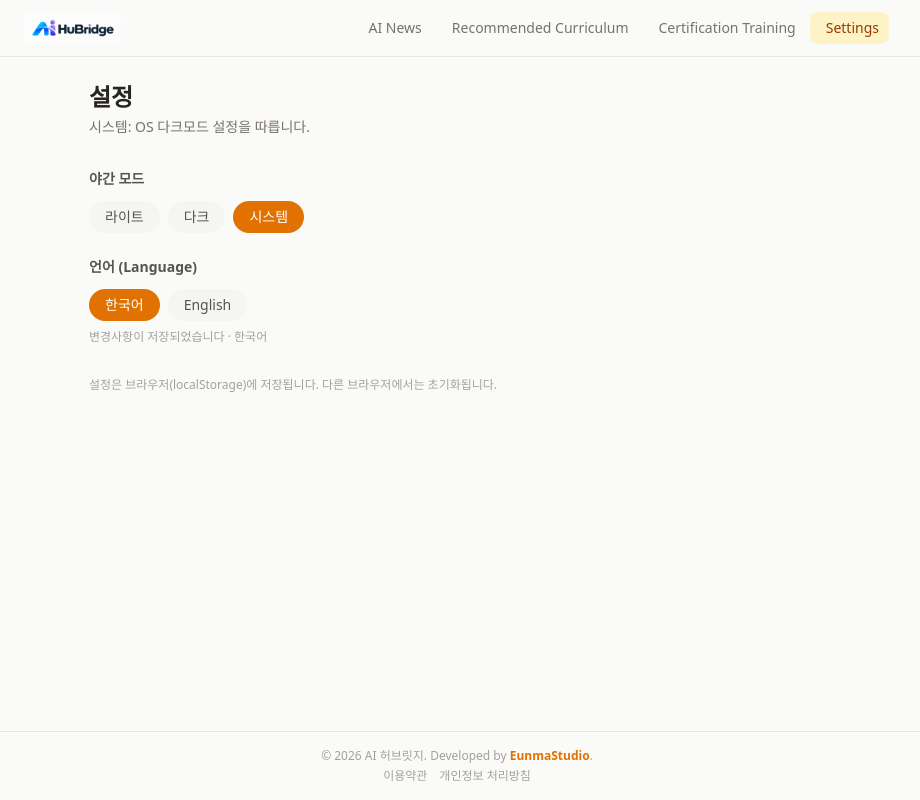
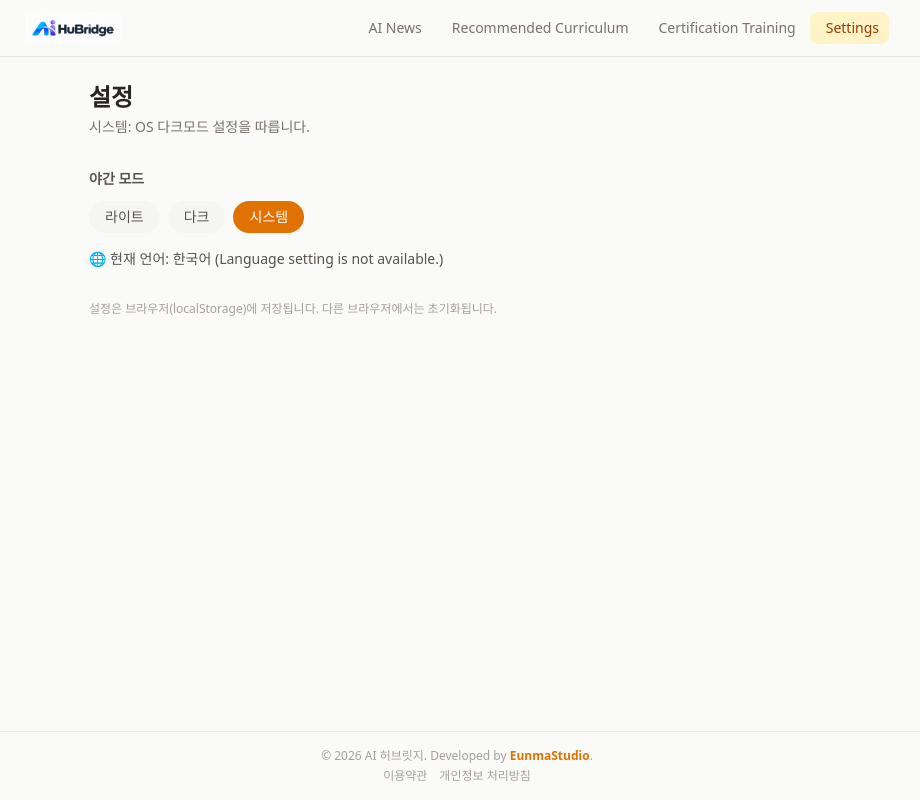
Before and after one commit to Oh-JunTaek/AIHuBridge, a React (Vite) app: page /settings in a window 1280 px wide. Shown: the whole page, without its empty margins (183-1103 px from the left). Built offline with nearby package versions, Linux system fonts and the light colour scheme; a web font is replaced by a local one.

Commit message:
refactor: Korean-only; remove language toggle UI and LANGUAGES array

```diff
--- a/src/lib/i18n.ts
+++ b/src/lib/i18n.ts
@@ -1,11 +1,9 @@
 import { useUser } from './user';
 
-export type Lang = 'ko' | 'en';
+export type Lang = 'ko';  // 한국어 전용 (영어 지원 제거)
 
-export const LANGUAGES: { value: Lang; label: { ko: string; en: string } }[] = [
-  { value: 'ko', label: { ko: '한국어', en: 'Korean' } },
-  { value: 'en', label: { ko: '영어', en: 'English' } },
-];
+// 언어 고정 (한국어 전용)
+export const LANG = { value: 'ko' as Lang, label: '한국어' } as const;
 
 export const THEMES = ['light', 'dark', 'system'] as const;
 export type Theme = (typeof THEMES)[number];
--- a/src/pages/Settings.tsx
+++ b/src/pages/Settings.tsx
@@ -1,12 +1,11 @@
 import { useUser } from '../lib/user';
-import { useT, THEMES, LANGUAGES, type Lang, type Theme } from '../lib/i18n';
+import { useT, THEMES, type Theme } from '../lib/i18n';
 
 export default function Settings() {
   const { state, mutate } = useUser();
   const t = useT();
 
   const pickTheme = (theme: Theme) => mutate({ theme });
-  const pickLang = (lang: Lang) => mutate({ lang });
 
   return (
     <div className="mx-auto max-w-3xl px-4 py-6">
@@ -32,28 +31,10 @@ export default function Settings() {
         </div>
       </section>
 
-      <section className="mt-6">
-        <h2 className="mb-3 text-sm font-semibold text-stone-600">{t('settings.language')}</h2>
-        <div className="flex flex-wrap gap-2">
-          {LANGUAGES.map((lg) => (
-            <button
-              key={lg.value}
-              onClick={() => pickLang(lg.value)}
-              className={`rounded-full px-4 py-1.5 text-sm font-medium ${
-                state.lang === lg.value
-                  ? 'bg-amber-600 text-white'
-                  : 'bg-stone-100 text-stone-600 hover:bg-stone-200'
-              }`}
-            >
-              {/* 버튼 라벨: 언어 코드 기반 ('ko' → '한국어', 'en' → 'English') */}
-              {lg.label[lg.value]}
-            </button>
-          ))}
-        </div>
-        <p className="mt-2 text-xs text-stone-400">
-          {t('settings.saved')} · {state.lang === 'ko' ? '한국어' : 'English'}
-        </p>
-      </section>
+      {/* 언어 설정 제거 (한국어 전용) */}
+      <p className="mt-4 text-sm text-stone-600 dark:text-stone-400">
+        🌐 현재 언어: 한국어 (Language setting is not available.)
+      </p>
 
       <p className="mt-8 text-xs text-stone-400">
         설정은 브라우저(localStorage)에 저장됩니다. 다른 브라우저에서는 초기화됩니다.
```
